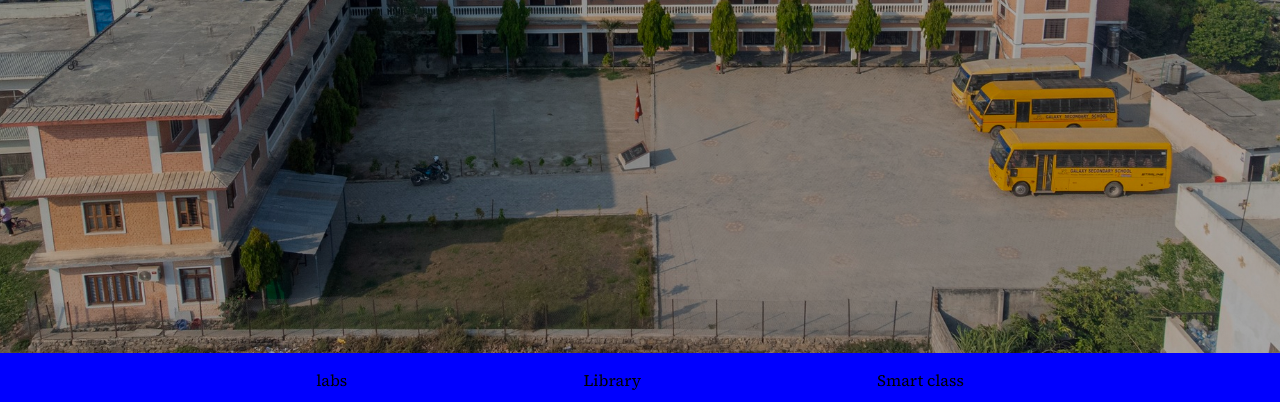
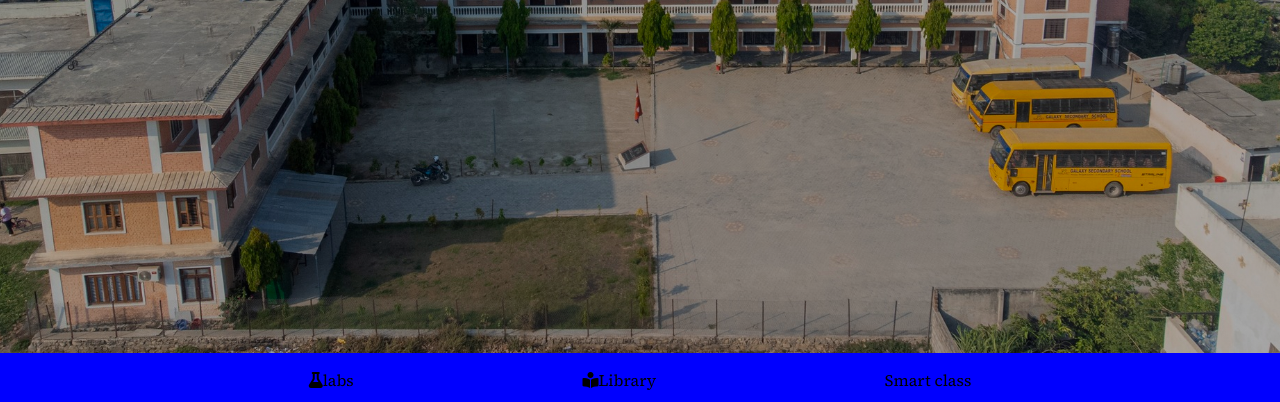
Before and after one commit to betteradapter/Galaxy--Website, a plain HTML site: page index.html in a window 1280 px wide. Shown: the part 550-952 px from the top of the page. Drawn offline with Linux system fonts and the light colour scheme.

Commit message:
changes to html

```diff
--- a/index.html
+++ b/index.html
@@ -53,9 +53,11 @@
       <section class="facilities">
         <div class="container">
           <div class="facilities-wrapper">
-            <div>labs</div>
-            <div>Library</div>
-            <div>Smart class</div>
+            <div><i class="fa-solid fa-flask"></i><span>labs</span></div>
+            <div>
+              <i class="fa-solid fa-book-open-reader"></i><span>Library</span>
+            </div>
+            <div><span>Smart class</span></div>
           </div>
         </div>
       </section>
```
